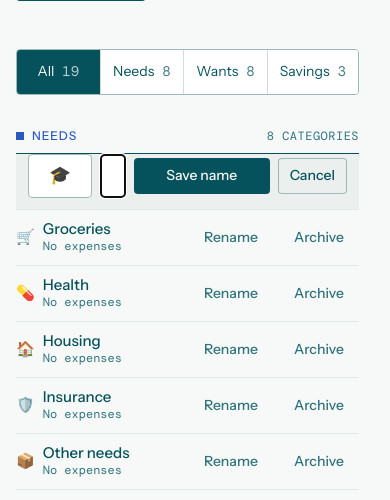
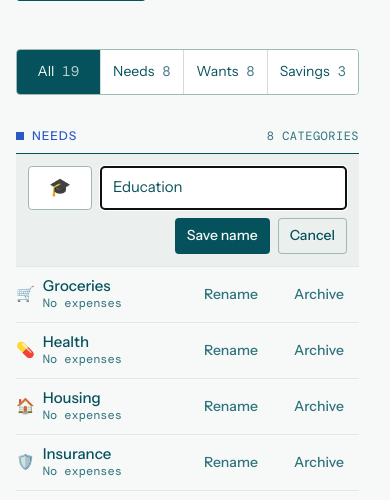
Before and after one commit to gabrielajamhour/needs-wants-tracker, a Flask app: page /categories?edit=7 in a window 390 px wide. Shown: the part 481-981 px from the top of the page. Run offline with Flask 3, Linux system fonts and the light colour scheme; data comes from the database, SQL or seed files in the repository; data that the repository does not hold is empty; some libraries are stand-ins or nearby versions.

Commit message:
Wrap the rename form onto two lines on small screens

```diff
--- a/static/styles.css
+++ b/static/styles.css
@@ -1901,3 +1901,37 @@ a.segmented-option {
         display: block;
     }
 }
+
+/* Small screens: the rename form has two lines. The emoji and the name come first;
+   Save name and Cancel sit below, on the right. */
+@media (max-width: 600px) {
+    .category-row.is-editing {
+        padding: var(--space-3);
+    }
+
+    .rename-form {
+        display: grid;
+        grid-template-columns: auto minmax(0, 1fr) auto auto;
+        gap: var(--space-2);
+    }
+
+    .rename-form .emoji-field {
+        grid-column: 1;
+        grid-row: 1;
+    }
+
+    .rename-form input[name="name"] {
+        grid-column: 2 / -1;
+        grid-row: 1;
+    }
+
+    .rename-form > button {
+        grid-column: 3;
+        grid-row: 2;
+    }
+
+    .rename-form > .button {
+        grid-column: 4;
+        grid-row: 2;
+    }
+}
```
